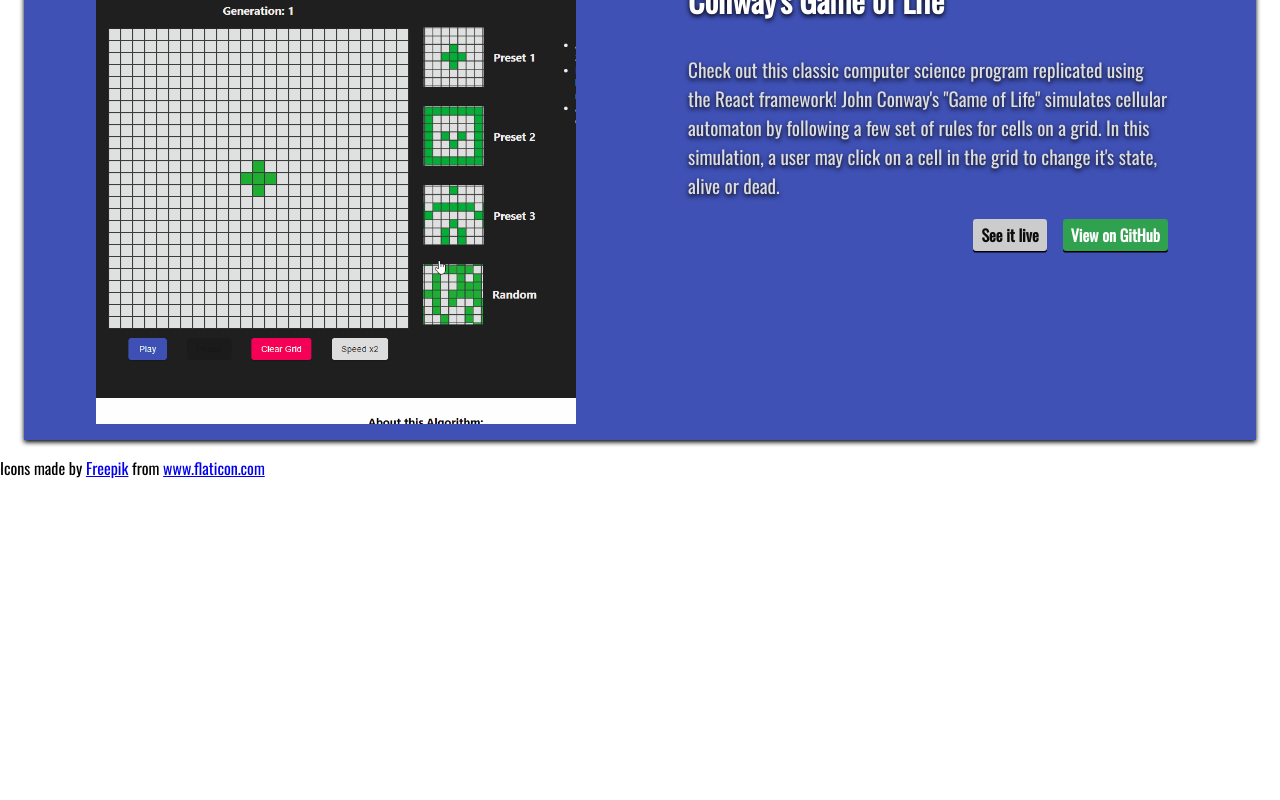
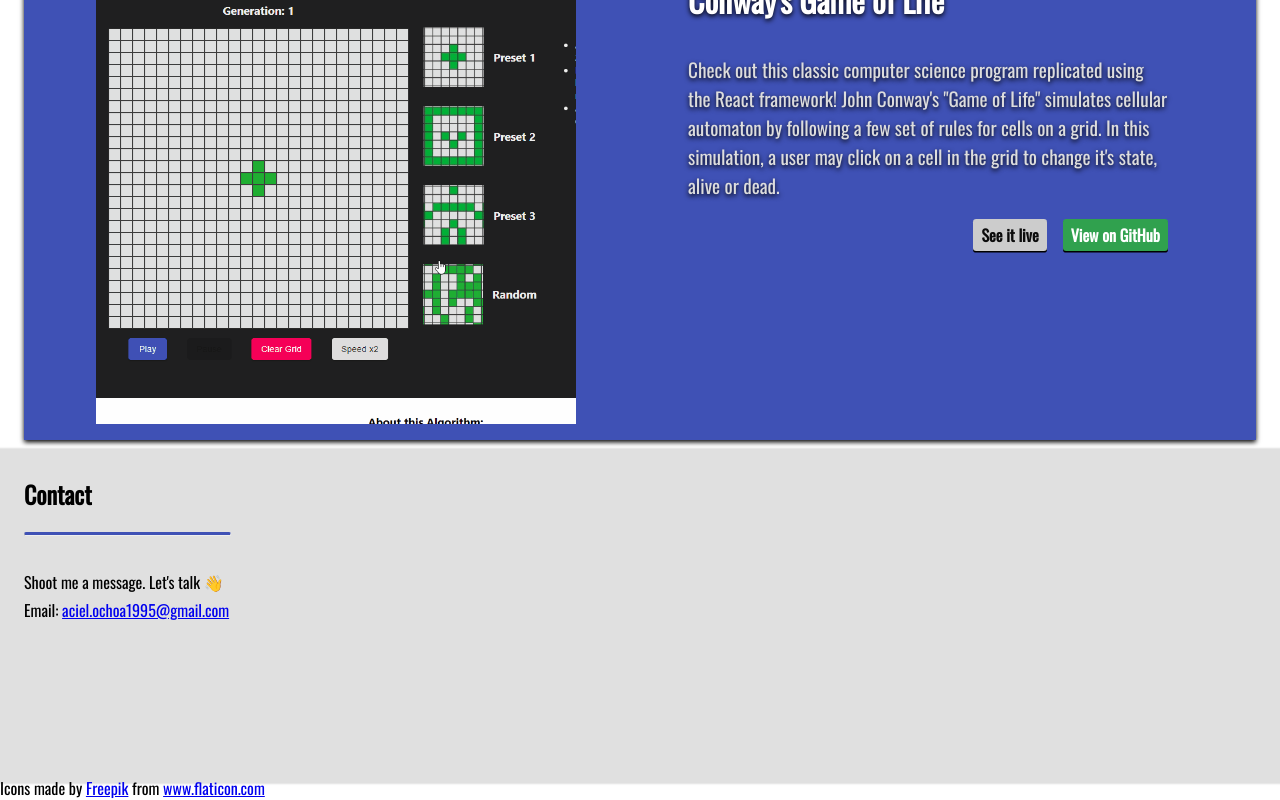
Before and after one commit to AceIsHuman/Aciel-Ochoa-Portfolio, a React (Create React App) app: page / in a window 1280 px wide. Shown: the part 1836-2636 px from the top of the page. Before the commit the page ends 2316 px from the top, so only its background shows below. Built offline with nearby package versions, Linux system fonts and the light colour scheme; a web font is replaced by a local one.

Commit message:
add contact section

```diff
--- a/src/App.js
+++ b/src/App.js
@@ -5,6 +5,7 @@ import Header from './components/Header';
 import Footer from './components/Footer';
 import Projects from './components/Projects/';
 import About from './components/About';
+import Contact from './components/Contact';
 
 function App() {
   return (
@@ -15,6 +16,7 @@ function App() {
         <About />
         <Projects />
       </Container>
+      <Contact />
       <Footer />
     </Box>
   );
--- /dev/null
+++ b/src/components/Contact.js
@@ -0,0 +1,40 @@
+import React from 'react';
+import { Box, Container, styled, Typography } from '@material-ui/core';
+
+function Contact() {
+  return (
+    <Background>
+      <Content>
+        <Box>
+          <h2>Contact</h2>
+
+          <Divider />
+          <Typography variant="subtitle1">
+            Shoot me a message. Let's talk 👋<br />
+            Email: <a href='mailto: aciel.ochoa1995@gmail.com'>aciel.ochoa1995@gmail.com</a>
+          </Typography>
+        </Box>
+      </Content>
+    </Background>
+  );
+}
+
+const Background = styled('div')({
+  background: '#E0E0E0',
+  boxShadow: '0rem 0rem 0.1rem 0.5rem #E0E0E0',
+  height: '20rem',
+});
+
+const Content = styled(Container)({
+  display: 'flex',
+  justifyContent: 'space-between',
+});
+
+const Divider = styled('hr')({
+  borderTop: '.2rem solid #3f51b5',
+  borderRadius: '.2rem',
+  width: '100%',
+  marginBottom: '2rem',
+});
+
+export default Contact;
```
